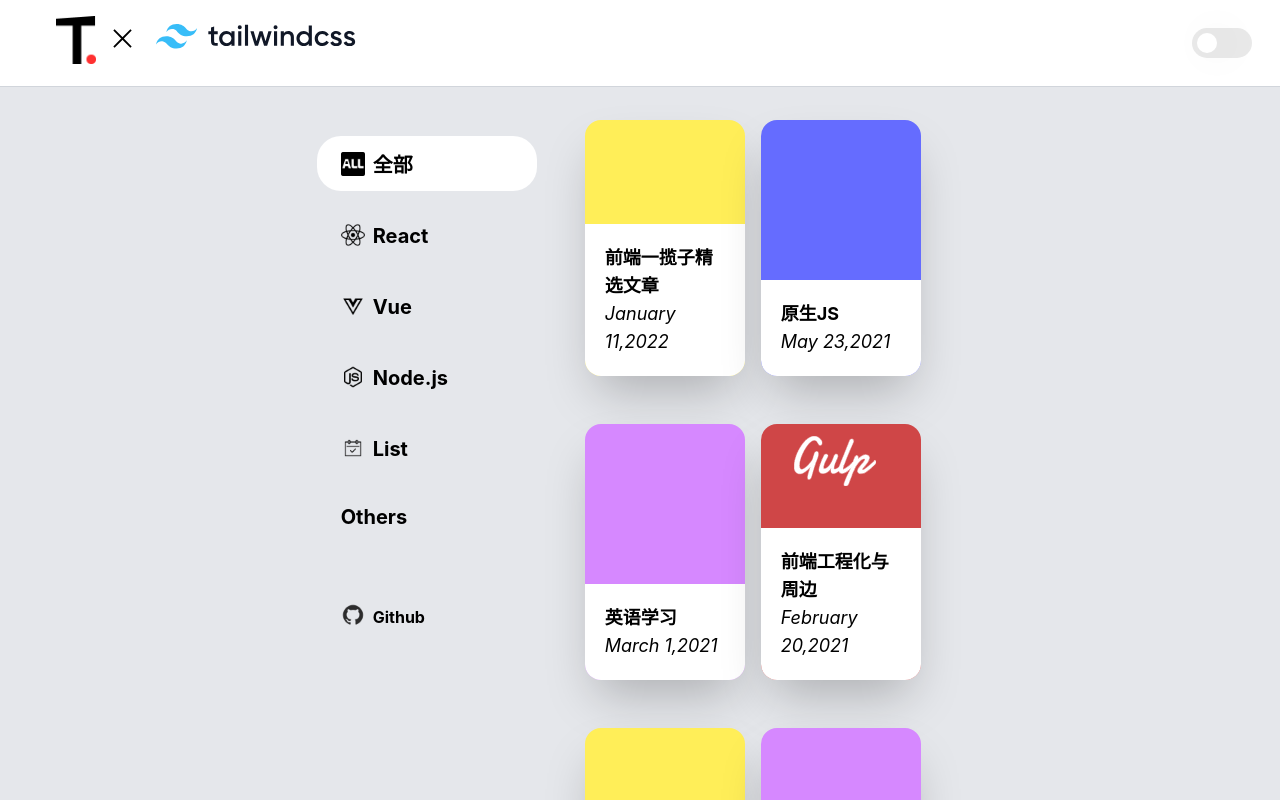
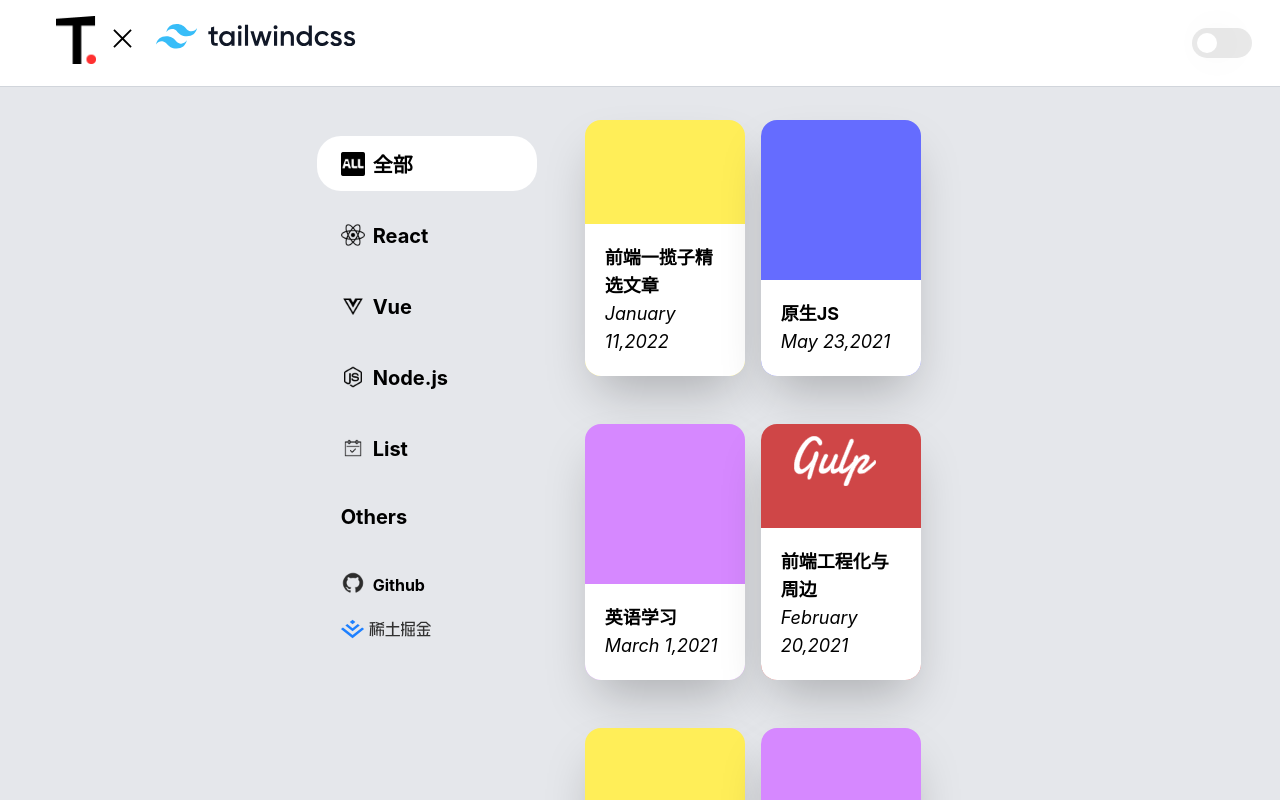
Before and after one commit to lightyisu/nextjs_blog, a Next.js app: page / in a window 1280 px wide. Shown: the top 800 px of the page. Built offline with nearby package versions, Linux system fonts and the light colour scheme.

Commit message:
add juejin link

```diff
--- a/components/TagNavList.js
+++ b/components/TagNavList.js
@@ -2,7 +2,7 @@
 
 export default function TagNavList({ setTag ,filterTag}) {
     return (
-        <ul className='p-10 navBtn'>
+        <ul className='p-10 pb-2 navBtn'>
             <li className={filterTag=='all'?'bg-white':''} onClick={() => { setTag('all') }}>
                 <i className='bg-all-icon'></i>全部</li>
             <li className={filterTag=='react'?'bg-white':''} onClick={() => { setTag('react') }}> <i className='bg-react-icon'></i>React </li>
--- /dev/null
+++ b/components/svg-icon/juejin.js
@@ -0,0 +1,20 @@
+export default function JuejinIcon(){
+    return (
+        <svg width="90" height="60" viewBox="0 0 137 28" fill="none">
+        <path d="M17.5865 17.3955H17.5902L28.5163 8.77432L25.5528 6.39453L17.5902 12.6808H17.5865L17.5828 12.6845L9.62018 6.40201L6.6604 8.78181L17.5828 17.3992L17.5865 17.3955Z" fill="#1E80FF"/>
+        <path d="M17.5872 6.77268L21.823 3.40505L17.5872 0.00748237L17.5835 0L13.3552 3.39757L17.5835 6.76894L17.5872 6.77268Z" fill="#1E80FF"/>
+        <path d="M17.5865 23.2854L17.5828 23.2891L2.95977 11.7531L0 14.1291L0.284376 14.3574L17.5865 28L28.5238 19.3752L35.1768 14.1254L32.2133 11.7456L17.5865 23.2854Z" fill="#1E80FF"/>
+        <path d="M133.287 18.4172H131.162L129.923 23.0758H126.825V16.7559H135.364V14.7315H126.825V11.1469H133.074V9.12256H118.454V11.1469H124.703V14.7315H116.164V16.7559H124.703V23.0758H121.601L120.363 18.4172H118.237L119.487 23.0758H115.543V25.1001H135.985V23.0758H132.041L133.287 18.4172Z" fill="#323232"/>
+        <path d="M130.522 3.3151L130.2 2.94092H121.321L120.999 3.3151C119.298 5.2467 117.378 6.97337 115.278 8.46009V10.9522C116.206 10.3573 120.183 7.72295 122.327 4.98768H129.235C131.375 7.72295 135.356 10.3573 136.284 10.9522V8.46009C134.169 6.97586 132.235 5.2491 130.522 3.3151Z" fill="#323232"/>
+        <path d="M94.9037 8.53127H96.494V6.50323H94.9037V2.88867H92.9056V6.50323H91.3303V8.53127H92.9094V14.7914L91.3303 15.3377V17.5828L92.9094 17.0365V20.7371C92.8414 22.2391 92.5579 23.7236 92.0674 25.145H94.1629C94.6112 23.7165 94.863 22.2335 94.9112 20.7371V16.3442L96.5053 15.7904V13.5229L94.9112 14.0767L94.9037 8.53127Z" fill="#323232"/>
+        <path d="M99.1875 2.88867H97.6608V20.7446C97.6727 22.2359 97.4852 23.7221 97.1033 25.1637H99.1875C99.5206 23.7145 99.6851 22.2316 99.6776 20.7446V9.77357H112.321V2.88867H99.1875ZM110.308 7.75303H99.6851V4.91671H110.304L110.308 7.75303Z" fill="#323232"/>
+        <path d="M110.305 23.405H107.566V17.6838H110.021H110.702H111.91V11.8166H110.021V15.9363H107.566V11.1431H105.676V15.9363H103.27V11.8166H101.381V17.6838H102.298H103.27H105.676V23.405H102.967V19.173H101.074V25.1524H102.286H102.967H110.305H110.683H112.195V19.173H110.305V23.405Z" fill="#323232"/>
+        <path d="M53.0024 2.91846V4.83801L56.5908 6.11397L53.0024 7.38618V9.30573L59.2887 7.07187L65.5749 9.30573V7.38618L61.9865 6.11397L65.5749 4.83801V2.91846L59.2887 5.15232L53.0024 2.91846Z" fill="#323232"/>
+        <path d="M79.9508 11.697H88.5944V9.47813H79.9508V2.80273H77.5299V9.47813H68.8863V11.697H77.5299V22.9823H67.76V25.2012H89.7207V22.9823H79.9508V11.697Z" fill="#323232"/>
+        <path d="M48.9461 5.39227L52.2913 5.18272V3.24072L43.6813 3.78328V5.72529L47.0265 5.512V8.50545H43.5803V10.4213H47.0265V25.164H48.9461V10.4213H52.3923V8.50545H48.9461V5.39227Z" fill="#323232"/>
+        <path d="M57.6539 9.01025H55.6595L55.1768 10.3648H52.9991V12.2357H54.5145L52.55 17.7662H53.8821V24.1534H55.7007V16.8457H58.6642V25.1787H60.5837V16.8457H63.4612V21.059C63.4534 22.1374 63.181 23.1974 62.6679 24.146H64.7147C65.1423 23.173 65.3627 22.1217 65.362 21.059V15.6932V15.1282H60.5837V13.2572H58.6642V15.1282H55.4836L56.5313 12.2245H65.594V10.3536H57.1749L57.6539 9.01025Z" fill="#323232"/>
+        <path d="M43.562 24.6246H45.4591L46.2786 11.4272H44.3815L43.562 24.6246Z" fill="#323232"/>
+        <path d="M49.7849 11.4272L50.3499 23.2963H52.247L51.682 11.4272H49.7849Z" fill="#323232"/>
+        </svg>
+    )
+}
--- a/pages/index.js
+++ b/pages/index.js
@@ -7,6 +7,7 @@
 import TagNavList from '../components/TagNavList';
 import { useState } from 'react';
 import NavHead from '../components/NavHead';
+import JuejinIcon from '../components/svg-icon/juejin'
 const next = ({ sortedPostsData, buildTime }) => {
     let [filterTag, setTag] = useState('all');
     let coverColor=['#FFEE58','#FF6958','#656CFF','#8D77FF','#D799FF','#D688FF'];
@@ -24,6 +25,7 @@
                 <div className='min-w-300 hidden sm:block mb-10'>
                     <TagNavList setTag={setTag} filterTag={filterTag} />
                     <div className='px-16 font-bold'><a href='https://github.com/lightyisu/nextjs_blog'><i className='bg-github-icon icon'></i>Github</a></div>
+                    <div className='px-16 font-bold'><a href='https://juejin.cn/user/4212984289430941'><JuejinIcon/></a></div>
                 </div>
 
                 <div className='flex sm:w-1/3 w-10/12 flex-wrap ' >
--- a/tailwind.config.js
+++ b/tailwind.config.js
@@ -23,6 +23,7 @@
         'node-icon':'url("/images/nodejs.png")',
         'list-icon':'url("/images/list.png")',
         'multiply-icon':'url("/images/multiply.svg")'
+
       }),
       backgroundSize:{
         '90%':'90%',
```
